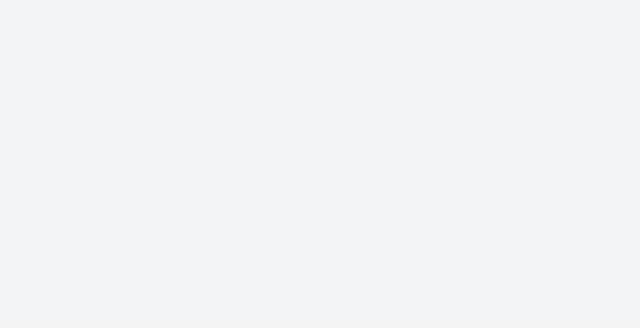
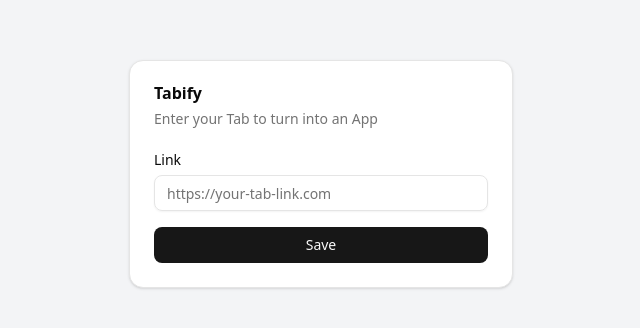
Before and after one commit to sthaSandesh/Tabify, a Next.js app: page / in a window 1280 px wide. Shown: the part 226-554 px from the top of the page, without its empty margins (319-959 px from the left). Built offline with nearby package versions, Linux system fonts and the light colour scheme.

Commit message:
feat: function to save link into local storage using fs

```diff
--- a/src/app/page.tsx
+++ b/src/app/page.tsx
@@ -1,20 +1,24 @@
+"use client";
+
+import { useState } from "react";
 import SaveLinkCard from "../components/saveLink/saveLinkCard";
 
 export default function Home() {
-  const savedLink = "https://demoapp.dolmapos.com/";
+  const [savedLink] = useState<string | null>(
+    () => typeof window !== "undefined" ? localStorage.getItem("savedLink") : null
+  );
 
   return (
-    <div className="flex items-center justify-center min-h-screen bg-gray-100">
+    <>
       {savedLink ? (
         <div className="w-full h-screen">
-          <webview
-            src={savedLink}
-            style={{ width: "100%", height: "100%" }}
-          />
+          <webview src={savedLink} style={{ width: "100%", height: "100%" }} />
         </div>
       ) : (
-        <SaveLinkCard />
+        <div className="flex items-center justify-center min-h-screen bg-gray-100">
+          <SaveLinkCard />
+        </div>
       )}
-    </div>
+    </>
   );
 }
--- a/src/components/saveLink/saveLinkCard.tsx
+++ b/src/components/saveLink/saveLinkCard.tsx
@@ -1,4 +1,6 @@
+"use client";
 
+import { useState } from "react";
 import {
   Card,
   CardContent,
@@ -11,15 +13,24 @@ import { Button } from "../ui/button";
 import { Label } from "../ui/label";
 import { Input } from "../ui/input";
 
-export default function saveLinkCard() {
+export default function SaveLinkCard() {
+  const [link, setLink] = useState("");
+
+  function handleSubmit(e: React.FormEvent) {
+    e.preventDefault();
+    if (!link.trim()) return;
+    localStorage.setItem("savedLink", link.trim());
+    window.location.reload();
+  }
+
   return (
     <Card className="w-full max-w-sm">
       <CardHeader>
         <CardTitle>Tabify</CardTitle>
         <CardDescription>Enter your Tab to turn into an App</CardDescription>
       </CardHeader>
-      <CardContent>
-        <form>
+      <form onSubmit={handleSubmit}>
+        <CardContent>
           <div className="flex flex-col gap-6">
             <div className="grid gap-2">
               <Label htmlFor="link">Link</Label>
@@ -27,17 +38,19 @@ export default function saveLinkCard() {
                 id="link"
                 type="text"
                 placeholder="https://your-tab-link.com"
+                value={link}
+                onChange={(e) => setLink(e.target.value)}
                 required
               />
             </div>
           </div>
-        </form>
-      </CardContent>
-      <CardFooter className="flex-col gap-2">
-        <Button type="submit" className="w-full">
-          save
-        </Button>
-      </CardFooter>
+        </CardContent>
+        <CardFooter className="flex-col gap-2 pt-4">
+          <Button type="submit" className="w-full">
+            Save
+          </Button>
+        </CardFooter>
+      </form>
     </Card>
   );
 }
--- a/src/electron/preload.ts
+++ b/src/electron/preload.ts
@@ -1,5 +1,31 @@
-import fs from fs;
-import path from 'path';
-import os from 'os';
+import fs from "fs";
+import path from "path";
+import os from "os";
+import { contextBridge } from "electron";
 
-const saveLinkPath = path.join(os.homedir(),".tabify_config.json")
+const saveLinkPath = path.join(os.homedir(), ".tabify_config.json");
+
+contextBridge.exposeInMainWorld("electronAPI", {
+  getSavedLink: () => {
+    try {
+      if (!fs.existsSync(saveLinkPath)) {
+        return;
+      }
+      const data = fs.readFileSync(saveLinkPath, "utf-8");
+      return JSON.parse(data).link || null;
+    } catch (error) {
+      console.error("Error reading saved link:", error);
+      return;
+    }
+  },
+
+  saveLink: (link: string) => {
+    try {
+      fs.writeFileSync(saveLinkPath, JSON.stringify({ link }), "utf-8");
+      return true;
+    } catch (error) {
+      console.error("Error saving link:", error);
+      return;
+    }
+  },
+});
```
